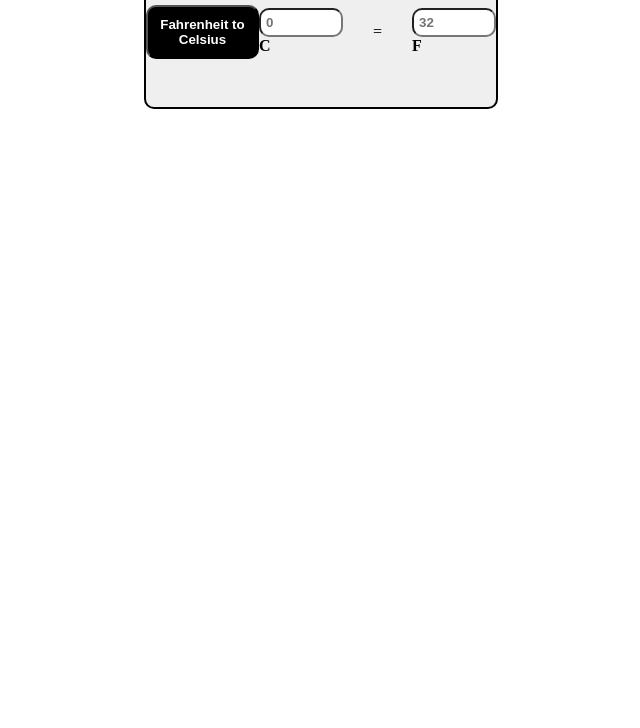
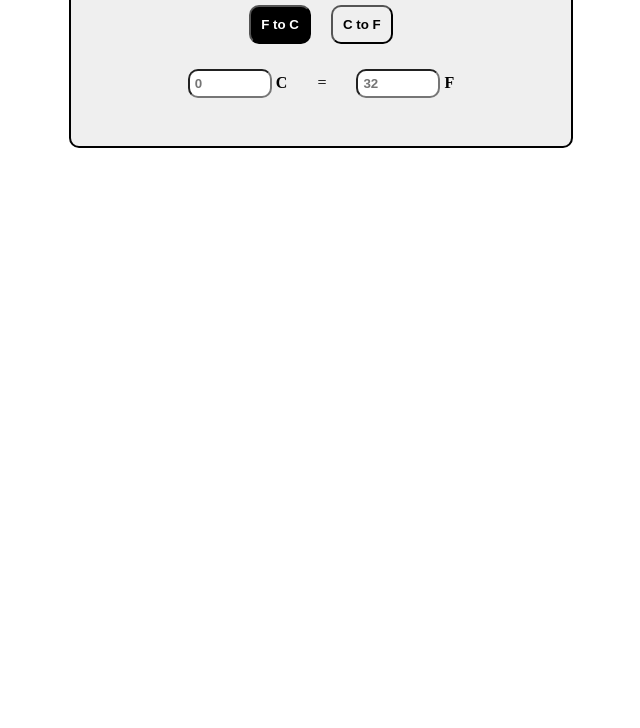
Before and after one commit to shehanrathnayake/celsius-fahrenheit-converter, a plain HTML site: page index.html in a window 1280 px wide. Shown: the part 72-800 px from the top of the page, without its empty margins (319-959 px from the left). Drawn offline with Linux system fonts and the light colour scheme.

Commit message:
UI changes

```diff
--- a/assets/css/style.css
+++ b/assets/css/style.css
@@ -1,8 +1,23 @@
-.show {display: flex;}
+/* .show {display: flex;} */
 
-.hide {display: none;}
+.show {
+    background-color: black;
+    color: white;
+}
 
-.temperature {display: flex;align-items: center;}
+/* .hide {display: none;} */
+
+.hide {
+    /* background-color: black; */
+    color: black;
+}
+
+.controls {
+    display: flex;
+    justify-content: center;
+}
+
+.temperature {display: flex; align-items: center; margin-top: 25px;}
 
 span {margin: 0 30px;}
 
@@ -13,7 +28,7 @@ span {margin: 0 30px;}
     align-items: center;
     background-color: #EFEFEF;
     border-radius: 10px;
-    width: 350px;
+    width: 500px;
     padding: 0 0 30px 0;
     border: 2px solid black;
 }
@@ -28,9 +43,9 @@ input {
 label {font-weight: bold;}
 
 button {
-    background-color: black;
-    color: white;
     padding: 10px;
     border-radius: 10px;
     font-weight: bold;
+    margin-right: 10px;
+    margin-left: 10px;
 }
--- a/index.html
+++ b/index.html
@@ -11,11 +11,14 @@
     <div class="display">
         <h2>Celsius Fahrenheit Converter</h2>
 
+        <!--Control buttons-->
+        <div class="controls">
+            <button id="fahrenToCel" class="show">F to C</button>
+            <button id="celToFahren" class="hide">C to F</button>
+        </div>
+
+
         <div class="temperature">
-
-            <!--Control buttons-->
-            <button id="fahrenToCel" class="show">Fahrenheit to Celsius</button>
-            <button id="celToFahren" class="hide">Celsius to Fahrenheit</button>
 
             <!--Celsius value input-->
             <div class="celInput">
```
